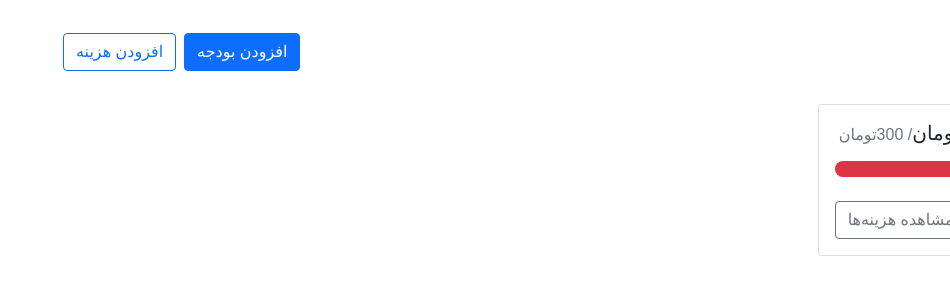
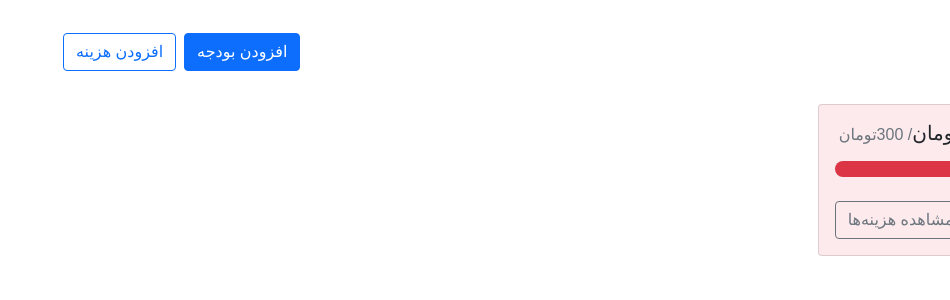
Before and after one commit to hadismtb/react-budget-app, a React (Create React App) app: page / in a window 1280 px wide. Shown: the top 300 px of the page, without its empty margins (330-1280 px from the left). Built offline with nearby package versions, Linux system fonts and the light colour scheme.

Commit message:
set a dynamically background-color for budget card

```diff
--- a/src/components/BudgetCard.js
+++ b/src/components/BudgetCard.js
@@ -19,11 +19,11 @@ const BudgetCard = ({data}) => {
     }
 
     return (
-        <Card>
+        <Card className={amount > max ? `bg-danger bg-opacity-10` : "bg-light"}>
             <Card.Body>
                 <Card.Title className="d-flex justify-content-between align-items-baseline fw-normal mb-3">
                     <div className="ms-2">{name}</div>
-                    <div className="d-flex align-items-baseline">{formatNumber(max)}<span className="text-muted fs-6 ms-1">/{formatNumber(max)}</span></div>
+                    <div className="d-flex align-items-baseline">{formatNumber(amount)}<span className="text-muted fs-6 ms-1">/{formatNumber(max)}</span></div>
                 </Card.Title>
                 <ProgressBar className="rounded-pill" variant={getProgressBarVariant(amount, max)} min={0} max={max} now={amount}/>
                 <Stack direction="horizontal" gap="2" className="mt-4 justify-content-end">
```
